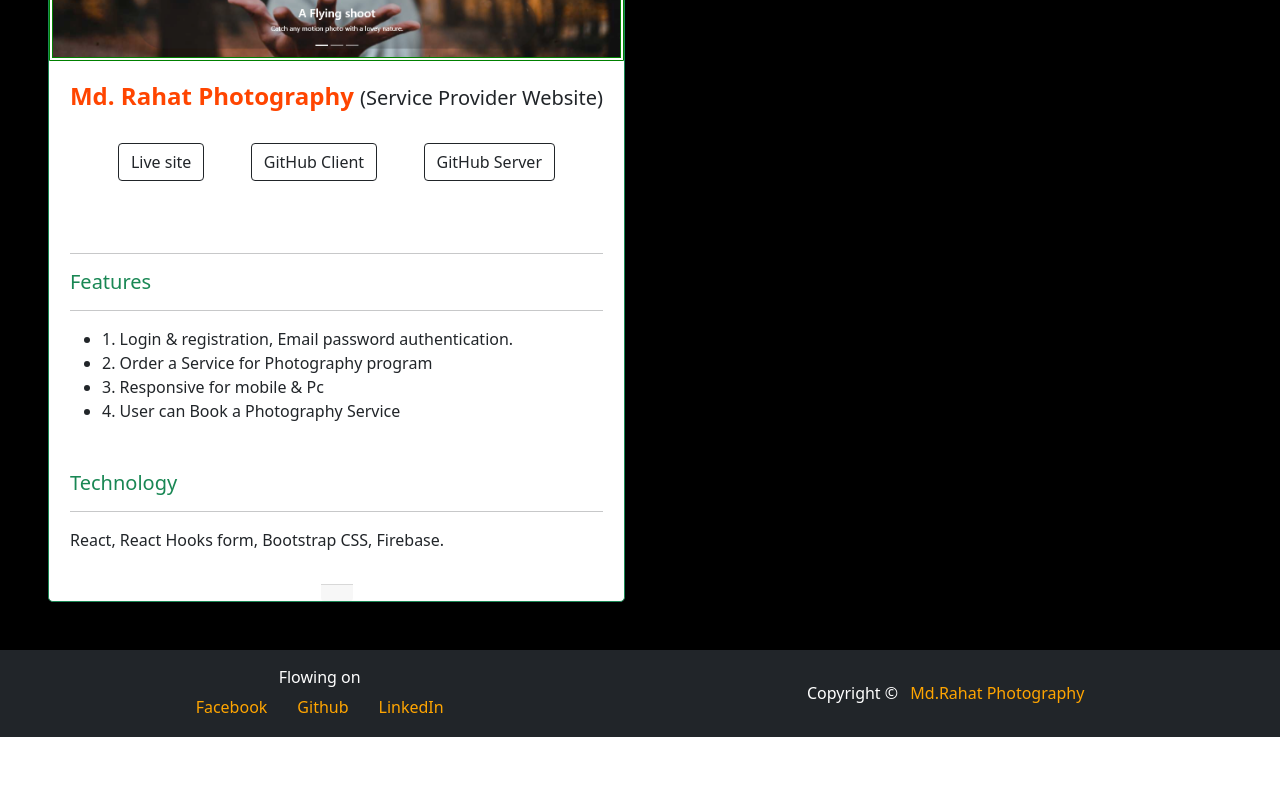
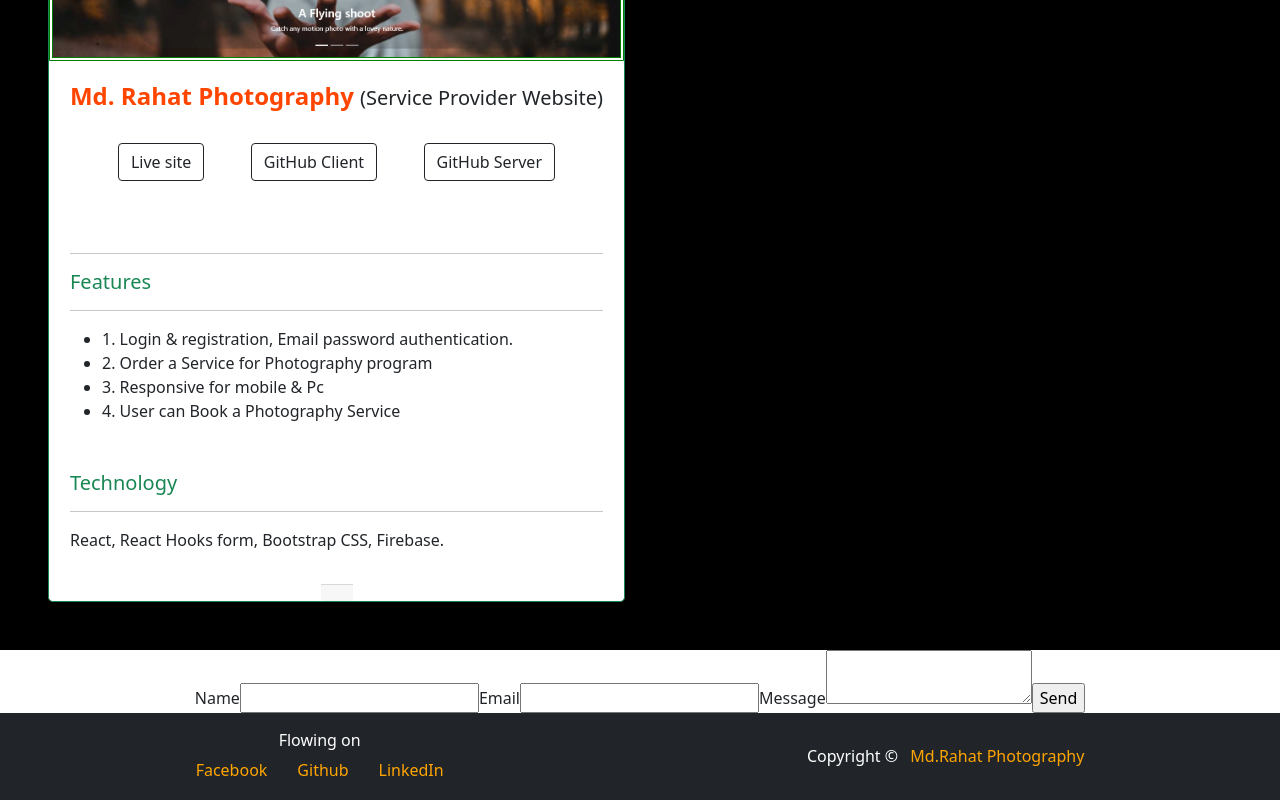
Before and after one commit to rahathossain3/my-portfolio, a React (Create React App) app: page / in a window 1280 px wide. Shown: the part 2475-3275 px from the top of the page. Before the commit the page ends 3212 px from the top, so only its background shows below. Built offline with nearby package versions, Linux system fonts and the light colour scheme.

Commit message:
get email. from user

```diff
--- a/package.json
+++ b/package.json
@@ -3,6 +3,7 @@
   "version": "0.1.0",
   "private": true,
   "dependencies": {
+    "@emailjs/browser": "^3.6.2",
     "@testing-library/jest-dom": "^5.16.4",
     "@testing-library/react": "^13.3.0",
     "@testing-library/user-event": "^13.5.0",
--- /dev/null
+++ b/src/Pages/Home/ContactMe/ContactMe.js
@@ -0,0 +1,37 @@
+import React, { useRef } from 'react';
+import emailjs from '@emailjs/browser';
+
+
+const ContactMe = () => {
+    const form = useRef();
+
+    const sendEmail = (e) => {
+        e.preventDefault();
+
+        emailjs.sendForm('service_9zray8o', 'template_uaejr9q', form.current, 'QhuIA3-ccdKGfY5N8')
+            .then((result) => {
+                console.log(result.text);
+                console.log("message sent")
+                e.target.reset();
+            }, (error) => {
+                console.log(error.text);
+            });
+    };
+
+    return (
+        <div>
+            <form ref={form} onSubmit={sendEmail}>
+                <label>Name</label>
+                <input type="text" name="user_name" />
+                <label>Email</label>
+                <input type="email" name="user_email" />
+                <label>Message</label>
+                <textarea name="message" />
+                <input type="submit" value="Send" />
+            </form>
+
+        </div>
+    );
+};
+
+export default ContactMe;
--- a/src/Pages/Home/Home.js
+++ b/src/Pages/Home/Home.js
@@ -4,6 +4,7 @@ import Banner from './Banner/Banner';
 import Projects from './Projects/Projects';
 import Myself from './Myself/Myself';
 import Footer from '../Sheared/Footer/Footer';
+import ContactMe from './ContactMe/ContactMe';
 
 const Home = () => {
     return (
@@ -11,7 +12,7 @@ const Home = () => {
             <Banner></Banner>
             <Myself></Myself>
             <Projects></Projects>
-
+            <ContactMe></ContactMe>
             <Footer></Footer>
         </div>
     );
```
Also changed, not shown: 1 other file (tests, documents, lock files or other folders).
